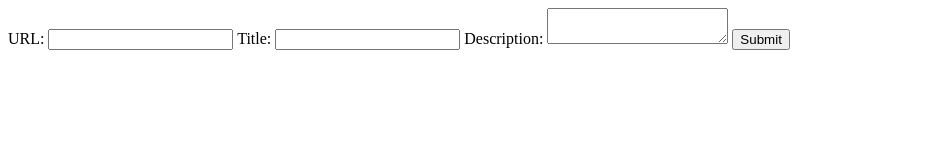
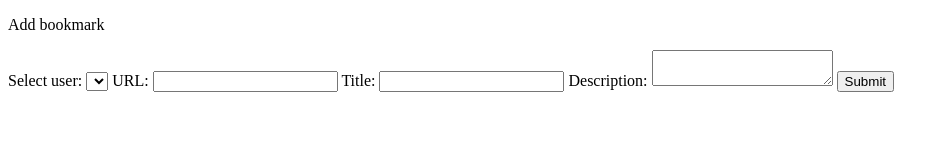
Before and after one commit to craig-dsilva/shared-bookmarks, a website with bundled scripts: page index.html in a window 1280 px wide. Shown: the whole page, without its empty margins (0-949 px from the left). Built offline with nearby package versions, Linux system fonts and the light colour scheme.

Commit message:
Add dropdown to form

```diff
--- a/index.html
+++ b/index.html
@@ -5,6 +5,9 @@
   </head>
   <body>
     <form id="bookmark-form">
+      <p>Add bookmark</p>
+      <label for="add-bookmark-dropdown">Select user:</label>
+      <select name="add-bookmark-dropdown" id="add-bookmark-dropdown"></select>
       <label for="url">URL: </label>
       <input type="url" name="url" id="url" required />
       <label for="title">Title: </label>
```
